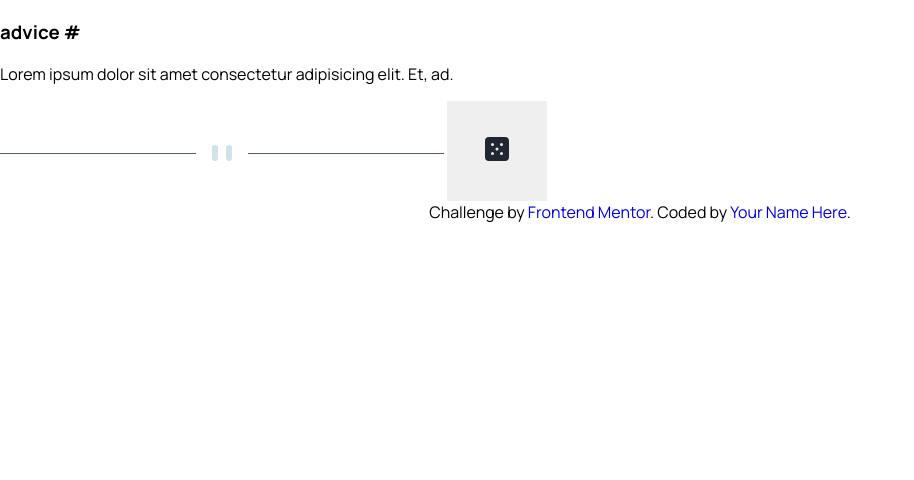
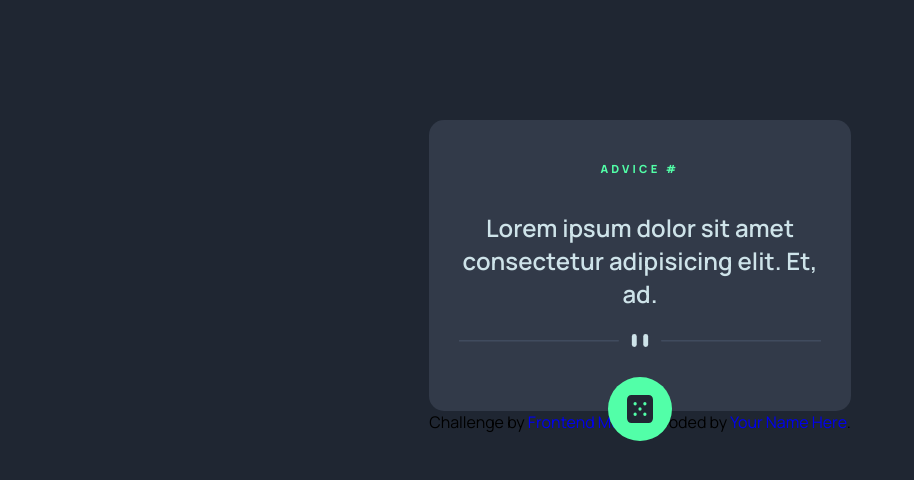
Before and after one commit to DanyaCorneum/advice-generator-app, a website built with Parcel: page index.html in a window 1280 px wide. Shown: the whole page, without its empty margins (0-914 px from the left). Built offline with nearby package versions, Linux system fonts and the light colour scheme.

Commit message:
complete styles

```diff
--- a/src/styles/config.css
+++ b/src/styles/config.css
@@ -1,4 +1,6 @@
 :root {
+  --light-cyan: hsl(193, 38%, 86%);
+  --neon-green: hsl(150, 100%, 66%);
   --grayish-blue: hsl(217, 19%, 38%);
   --dark-grayish-blue: hsl(217, 19%, 24%);
   --dark-blue: hsl(218, 23%, 16%);
@@ -27,9 +29,3 @@ a {
 ul {
   list-style: none;
 }
-@media screen and (max-width: 1440px) {
-}
-@media screen and (max-width: 1024px) {
-}
-@media screen and (max-width: 800px) {
-}
--- a/src/styles/style.css
+++ b/src/styles/style.css
@@ -1,15 +1,44 @@
-.advice-container {
+body {
+  background-color: var(--dark-blue);
+}
+
+.advice {
+  background-color: var(--dark-grayish-blue);
   text-align: center;
+  width: 33%;
   display: flex;
   flex-direction: column;
-  margin: 0 auto;
+  margin: auto;
+  margin-top: 7.5rem;
+  border-radius: 15px;
+  padding: 30px;
+  padding-bottom: 0;
 }
 .title {
+  color: var(--neon-green);
+  text-transform: uppercase;
+  letter-spacing: 0.2rem;
+  font-weight: 800;
+  font-size: 0.7rem;
 }
 .text {
+  font-weight: 600;
+  font-size: 1.5rem;
+  color: var(--light-cyan);
 }
 .next-advice {
-  width: 100px;
-  height: 100px;
+  position: relative;
+  display: flex;
+  justify-content: center;
+  align-items: center;
+  background-color: var(--neon-green);
+  width: 4rem;
+  height: 4rem;
+  border-radius: 50%;
   margin: 0 auto;
+  transform: translateY(30px);
 }
+.next-advice img {
+  width: 50%;
+  height: 45%;
+}
```
